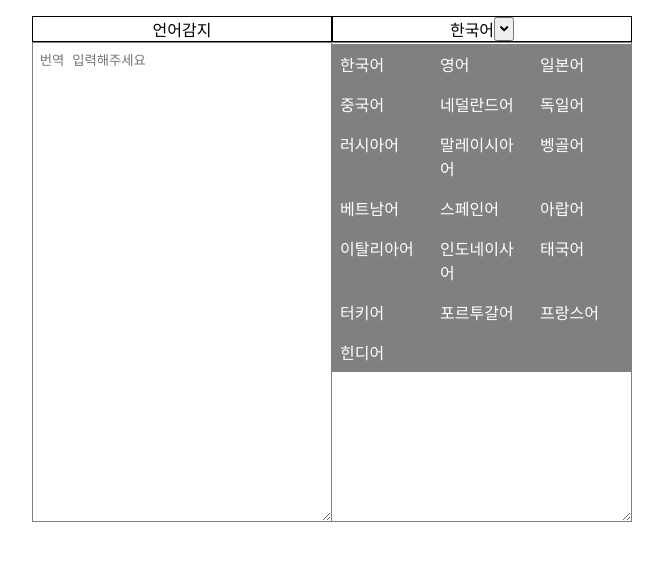
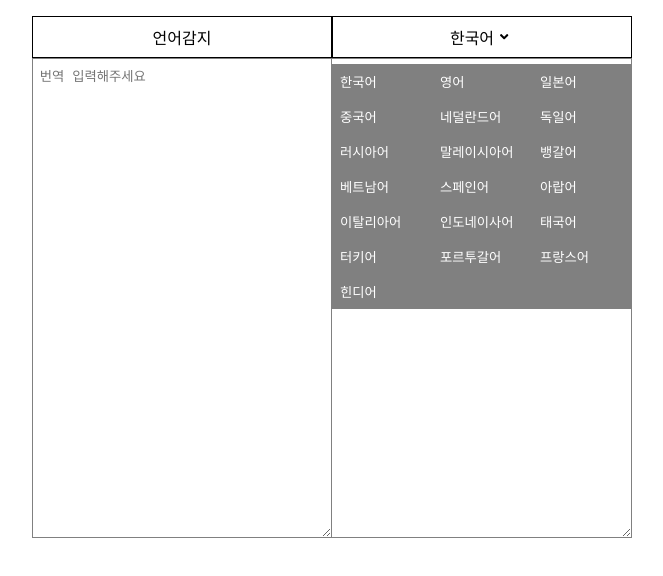
Before and after one commit to AnJuHwan/kakao_translation, a React (Create React App) app: page / in a window 1280 px wide. Both pictures are taken after a click on the button 812 px from the left and 29 px from the top of the page. Shown: the top 576 px of the page, without its empty margins (308-971 px from the left). Built offline with nearby package versions, Linux system fonts and the light colour scheme.

Commit message:
Header_result에 있는 target 값을 Trans_Input에 전달 , API target_lang에 target을 전달함

```diff
--- a/src/App.js
+++ b/src/App.js
@@ -12,6 +12,7 @@ class App extends Component {
     languageInfo: [],
     input: [],
     src: [],
+    target: [],
   };
   //languageInfo 에 0번째 인덱스만 나오게 함
   ////////////////////////////////////////
@@ -47,6 +48,10 @@ class App extends Component {
     this.setState({ src: src });
   };
 
+  stateTarget = (target) => {
+    this.setState({ target: target });
+  };
+
   handleQuery = (query, src, target) => {
     const myHeaders = new Headers();
     myHeaders.append(
@@ -61,7 +66,7 @@ class App extends Component {
     };
     //src : 번역할 말 ,   target : 번역한 것 지금 에러나는 이유는 src_lang이랑 target_lang이 같기떄문에 에러남.
     fetch(
-      `https://dapi.kakao.com/v2/translation/translate?src_lang=${src}&target_lang=en&query=${query}`,
+      `https://dapi.kakao.com/v2/translation/translate?src_lang=${src}&target_lang=${target}&query=${query}`,
       requestOptions
     )
       .then((response) => response.json())
@@ -88,11 +93,11 @@ class App extends Component {
               onChange={this.handleQuery}
               onHeader={this.handleHeader}
               onInput={this.handleInput}
-              data={this.state.translated}
+              target={this.state.target}
             />
           </div>
           <div className={styles.position}>
-            <Header_result />
+            <Header_result stateTarget={this.stateTarget} />
             <Trans_Result data={this.state.translated} />
           </div>
         </div>
--- a/src/App.module.css
+++ b/src/App.module.css
@@ -9,6 +9,7 @@
   justify-content: center;
   margin-top: 1em;
   height: 100%;
+  width: max-content;
 }
 
 .position {
--- a/src/components/header_result/Header_result.jsx
+++ b/src/components/header_result/Header_result.jsx
@@ -1,10 +1,21 @@
 import React, { Component } from "react";
 import styles from "./header_result.module.css";
 class Header_result extends Component {
+  buttonRef = React.createRef();
+
   state = {
     toggle: false,
+    languageValue: [],
   };
   togglebutton = () => {
+    this.setState({ toggle: !this.state.toggle });
+  };
+
+  clickButton = (e) => {
+    this.buttonRef = e.target;
+    const value = this.buttonRef.value;
+    this.setState({ languageValue: value });
+    this.props.stateTarget(value);
     this.setState({ toggle: !this.state.toggle });
   };
 
@@ -13,43 +24,194 @@ class Header_result extends Component {
     return (
       <ul className={styles.header}>
         <div>한국어</div>
-
         <button className={styles.button} onClick={this.togglebutton}>
           <i className='fas fa-angle-down'></i>
         </button>
         <div className={`${toggle} ${styles.divToggle}`}>
           <div className={styles.li_wrap}>
-            <li>한국어</li>
-            <li>영어</li>
-            <li>일본어</li>
+            <li>
+              <button
+                onClick={this.clickButton}
+                ref={this.buttonRef}
+                value='kr'
+              >
+                한국어
+              </button>
+            </li>
+            <li>
+              <button
+                onClick={this.clickButton}
+                ref={this.buttonRef}
+                value='en'
+              >
+                영어
+              </button>
+            </li>
+            <li>
+              <button
+                onClick={this.clickButton}
+                ref={this.buttonRef}
+                value='jp'
+              >
+                일본어
+              </button>
+            </li>
           </div>
           <div className={styles.li_wrap}>
-            <li>중국어</li>
-            <li>네덜란드어</li>
-            <li>독일어</li>
+            <li>
+              <button
+                onClick={this.clickButton}
+                ref={this.buttonRef}
+                value='cn'
+              >
+                중국어
+              </button>
+            </li>
+            <li>
+              <button
+                onClick={this.clickButton}
+                ref={this.buttonRef}
+                value='nl'
+              >
+                네덜란드어
+              </button>
+            </li>
+            <li>
+              <button
+                onClick={this.clickButton}
+                ref={this.buttonRef}
+                value='de'
+              >
+                독일어
+              </button>
+            </li>
           </div>
           <div className={styles.li_wrap}>
-            <li>러시아어</li>
-            <li>말레이시아어</li>
-            <li>벵골어</li>
+            <li>
+              <button
+                onClick={this.clickButton}
+                ref={this.buttonRef}
+                value='ru'
+              >
+                러시아어
+              </button>
+            </li>
+            <li>
+              <button
+                onClick={this.clickButton}
+                ref={this.buttonRef}
+                value='ms'
+              >
+                말레이시아어
+              </button>
+            </li>
+            <li>
+              <button
+                onClick={this.clickButton}
+                ref={this.buttonRef}
+                value='bn'
+              >
+                뱅갈어
+              </button>
+            </li>
           </div>
           <div className={styles.li_wrap}>
-            <li>베트남어</li>
-            <li>스페인어</li>
-            <li>아랍어</li>
+            <li>
+              <button
+                onClick={this.clickButton}
+                ref={this.buttonRef}
+                value='vi'
+              >
+                베트남어
+              </button>
+            </li>
+            <li>
+              <button
+                onClick={this.clickButton}
+                ref={this.buttonRef}
+                value='es'
+              >
+                스페인어
+              </button>
+            </li>
+            <li>
+              <button
+                onClick={this.clickButton}
+                ref={this.buttonRef}
+                value='ar'
+              >
+                아랍어
+              </button>
+            </li>
           </div>
           <div className={styles.li_wrap}>
-            <li>이탈리아어</li>
-            <li>인도네이사어</li>
-            <li>태국어</li>
+            <li>
+              <button
+                onClick={this.clickButton}
+                ref={this.buttonRef}
+                value='it'
+              >
+                이탈리아어
+              </button>
+            </li>
+            <li>
+              <button
+                onClick={this.clickButton}
+                ref={this.buttonRef}
+                value='id'
+              >
+                인도네이사어
+              </button>
+            </li>
+            <li>
+              <button
+                onClick={this.clickButton}
+                ref={this.buttonRef}
+                value='th'
+              >
+                태국어
+              </button>
+            </li>
           </div>
           <div className={styles.li_wrap}>
-            <li>터키어</li>
-            <li>포르투갈어</li>
-            <li>프랑스어</li>
+            <li>
+              <button
+                onClick={this.clickButton}
+                ref={this.buttonRef}
+                value='tr'
+              >
+                터키어
+              </button>
+            </li>
+            <li>
+              <button
+                onClick={this.clickButton}
+                ref={this.buttonRef}
+                value='pt'
+              >
+                포르투갈어
+              </button>
+            </li>
+            <li>
+              <button
+                onClick={this.clickButton}
+                ref={this.buttonRef}
+                value='fr'
+              >
+                프랑스어
+              </button>
+            </li>
           </div>
           <div className={styles.li_wrap}>
-            <li>힌디어</li>
+            <li>
+              <button
+                onClick={this.clickButton}
+                ref={this.buttonRef}
+                value='hi'
+              >
+                힌디어
+              </button>
+            </li>
           </div>
         </div>
       </ul>
--- a/src/components/header_result/header_result.module.css
+++ b/src/components/header_result/header_result.module.css
@@ -2,6 +2,15 @@ li {
   width: 30%;
   margin: 0.5em;
   margin-bottom: 0;
+}
+
+button {
+  background-color: inherit;
+  text-decoration: none;
+  cursor: pointer;
+  border: none;
+  outline: none;
+  color: white;
 }
 
 .header {
@@ -11,10 +20,13 @@ li {
   margin: 0;
   border: 1px solid black;
   list-style: none;
+  padding: 0.5em;
 }
 
 .button {
   width: 1.5em;
+  background-color: white;
+  color: black;
 }
 .on {
   display: flex;
@@ -27,10 +39,10 @@ li {
 
 .divToggle {
   position: absolute;
-  top: 3.5%;
+  top: 6%;
   left: 0;
   width: 100%;
-  color: white;
+
   background-color: grey;
   outline: none;
   border: 0;
--- a/src/components/header_sensing/header_sensing.module.css
+++ b/src/components/header_sensing/header_sensing.module.css
@@ -4,4 +4,5 @@
   justify-content: center;
   margin: 0;
   border: 1px solid black;
+  padding: 0.5em;
 }
--- a/src/components/input/Trans_Input.jsx
+++ b/src/components/input/Trans_Input.jsx
@@ -6,7 +6,7 @@ class Trans_Input extends Component {
   transChange = () => {
     const query = this.textareaRef.current.value;
     const code = this.props.languageInfo.code;
-    const target = this.props.data;
+    const target = this.props.target;
     query && this.props.onChange(query, code, target);
     query && this.props.onHeader(query);
     console.log(code);
--- a/src/index.css
+++ b/src/index.css
@@ -1,17 +1,5 @@
-body {
-  margin: 0;
-  font-family: -apple-system, BlinkMacSystemFont, "Segoe UI", "Roboto", "Oxygen",
-    "Ubuntu", "Cantarell", "Fira Sans", "Droid Sans", "Helvetica Neue",
-    sans-serif;
-  -webkit-font-smoothing: antialiased;
-  -moz-osx-font-smoothing: grayscale;
-}
-
-code {
-  font-family: source-code-pro, Menlo, Monaco, Consolas, "Courier New",
-    monospace;
-}
-
 #root {
   height: 100vh;
+  display: flex;
+  justify-content: center;
 }
```
